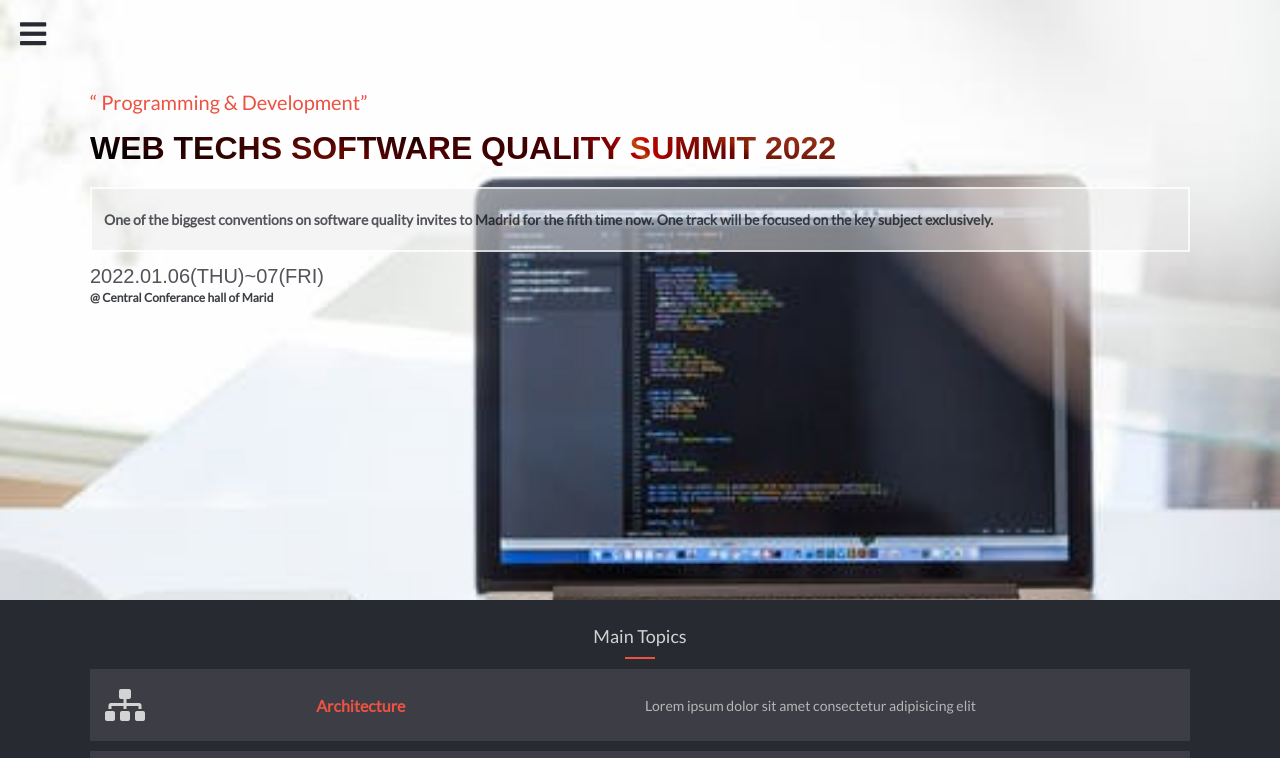
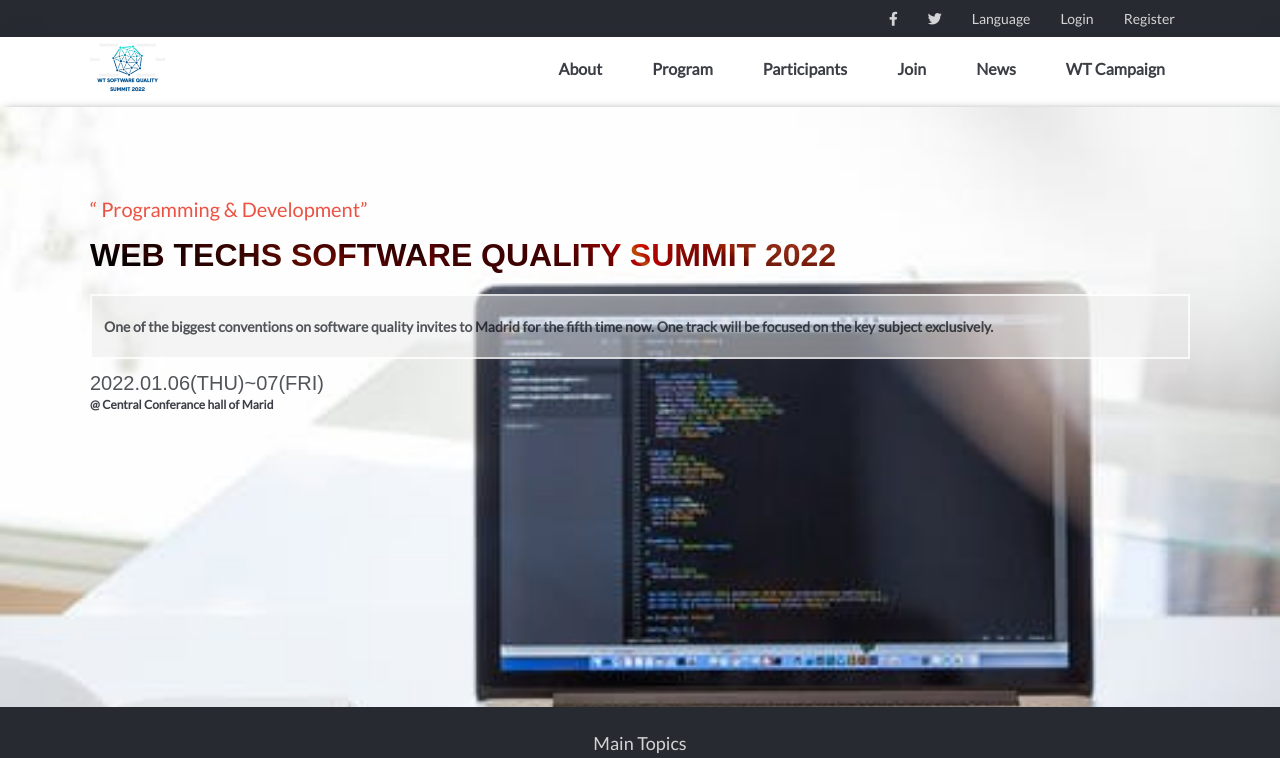
Before and after one commit to Nuri1977/conferance-app, a plain HTML site: page index.html in a window 1280 px wide. Shown: the top 758 px of the page. Drawn offline with Linux system fonts and the light colour scheme; a web font is replaced by a local one.

Commit message:
Add desktop leayout for Header navigation

```diff
--- a/index.html
+++ b/index.html
@@ -17,28 +17,28 @@
 <body >
 	<div class="burger"><i class="fas fa-bars"></i></div>
 	<header id="header">
-		<div class="nav1 hide">
+		<div class="nav1">
 			<nav class="container">
 				<ul class="ul-1">
-					<li class="btn-close hide"><a href="#"><i class="fas fa-times"></i></a></li>
-					<li class="fb show"><a href="#"><i class="fab fa-facebook-f"></i></a></li>
-					<li class="tw show"><a href="#"><i class="fab fa-twitter"></i></a></li>
+					<li class="btn-close"><a href="#"><i class="fas fa-times"></i></a></li>
+					<li class="fb"><a href="#"><i class="fab fa-facebook-f"></i></a></li>
+					<li class="tw"><a href="#"><i class="fab fa-twitter"></i></a></li>
 					<li><a href="#" >Language</a></li>
 					<li><a href="#" >Login</a></li>
 					<li><a href="#" >Register</a></li>
 				</ul>
 			</nav>
 		</div>
-		<div class="nav2 hide">
-			<nav class="container">
-				<a href="" class="logo show">Logo</a>
+		<div class="nav2">
+			<nav class="nav2a container">
+				<a href="" class="logo"><img src="images/logo_wtsq_1.png" alt="logo header"></a>
 				<ul class="ul-2">
 					<li><a href="about.html" >About</a></li>
-					<li><a href="courses" >Courses</a></li>
-					<li><a href="instructors" >Instructors</a></li>
-					<li><a href="#" >Boot Camps</a></li>
+					<li><a href="courses" >Program</a></li>
+					<li><a href="instructors" >Participants</a></li>
+					<li><a href="#" >Join</a></li>
 					<li><a href="#" >News</a></li>
-					<li><a href="#" >Patners</a></li>
+					<li><a href="#" >WT Campaign</a></li>
 				</ul>
 			</nav>
 		</div>
@@ -96,7 +96,7 @@
 						<!--
 						<img src="images/chess-board.png" alt="chess-table">
 						-->
-						<img src="images/isntructor-01.jpeg" alt="intructor 1">
+						<img src="images/isntructor-01.jpg" alt="intructor 1">
 					</div>
 					<div id="profile-info">
 						<h3>Jonh Smith</h3>
@@ -110,7 +110,7 @@
 						<!--
 						<img src="images/chess-board.png" alt="chess-table">
 						-->
-						<img src="images/isntructor-02.jpeg" alt="intructor 1">
+						<img src="images/isntructor-02.jpg" alt="intructor 1">
 					</div>
 					<div id="profile-info">
 						<h3>Jonh Smith</h3>
@@ -124,7 +124,7 @@
 						<!--
 						<img src="images/chess-board.png" alt="chess-table">
 						-->
-						<img src="images/isntructor-03.jpeg" alt="intructor 1">
+						<img src="images/isntructor-03.jpg" alt="intructor 1">
 					</div>
 					<div id="profile-info">
 						<h3>Jonh Smith</h3>
@@ -138,7 +138,7 @@
 						<!--
 						<img src="images/chess-board.png" alt="chess-table">
 						-->
-						<img src="images/isntructor-04.jpeg" alt="intructor 1">
+						<img src="images/isntructor-04.jpg" alt="intructor 1">
 					</div>
 					<div id="profile-info">
 						<h3>Jonh Smith</h3>
@@ -152,7 +152,7 @@
 						<!--
 						<img src="images/chess-board.png" alt="chess-table">
 						-->
-						<img src="images/isntructor-05.jpeg" alt="intructor 1">
+						<img src="images/isntructor-05.jpg" alt="intructor 1">
 					</div>
 					<div id="profile-info">
 						<h3>Jonh Smith</h3>
@@ -166,7 +166,7 @@
 						<!--
 						<img src="images/chess-board.png" alt="chess-table">
 						-->
-						<img src="images/isntructor-06.jpeg" alt="intructor 1">
+						<img src="images/isntructor-06.jpg" alt="intructor 1">
 					</div>
 					<div id="profile-info">
 						<h3>Jonh Smith</h3>
@@ -184,11 +184,11 @@
       <h2 class="partner-titlte">Partner</h2>
       <hr/>
       <ul class="ul-partners">
-        <li><img src="/images/csm_accemic_logo_4b3a6a3069.png" alt="accemic"></li>
-        <li><img src="/images/csm_AST_Logo_dc9df375ac.png" alt="ast"></li>
-        <li><img src="/images/csm_covalgo_logo_5c76066a75.png" alt="covalgo"></li>
-        <li><img src="/images/csm_iav_logo_04dcab0a74.png" alt="iav"></li>
-        <li><img src="/images/csm_Nagarro_3d880f2675.png" alt="nagaro"></li>
+        <li><img src="images/csm_accemic_logo_4b3a6a3069.png" alt="accemic"></li>
+        <li><img src="images/csm_AST_Logo_dc9df375ac.png" alt="ast"></li>
+        <li><img src="images/csm_covalgo_logo_5c76066a75.png" alt="covalgo"></li>
+        <li><img src="images/csm_iav_logo_04dcab0a74.png" alt="iav"></li>
+        <li><img src="images/csm_Nagarro_3d880f2675.png" alt="nagaro"></li>
       </ul>
     </div>
   </section>
--- a/main.js
+++ b/main.js
@@ -1,3 +1,4 @@
+/*
 const burger = document.querySelector('.burger');
 const nav1 = document.querySelector('.nav1');
 const nav2 = document.querySelector('.nav2');
@@ -24,3 +25,5 @@ btnCls.addEventListener('click', () => {
   fb.classList.replace('hide', 'show');
   tw.classList.replace('hide', 'show');
 });
+
+*/
--- a/styles.css
+++ b/styles.css
@@ -68,6 +68,7 @@ a {
 
 .nav1 {
   background-color: var(--primary);
+  display: none;
 }
 
 .nav1 a {
@@ -78,16 +79,22 @@ a {
   background-color: var(--white);
   color: var(--primary);
   box-shadow: 10px 10px 20px var(--primary);
+  display: none;
+}
+
+.logo img {
+  height: 60px;
 }
 
 .ul-1 {
   padding: 10px 0;
 }
 
-.ul-1 > * {
+.ul-1 li {
   color: var(--primary);
   padding: 5px;
-  font-weight: bold;
+  font-weight: 500;
+  opacity: 0.8;
 }
 
 .btn-close {
@@ -98,6 +105,7 @@ a {
 .btn-close a {
   font-size: 20px;
   padding: 0 10px;
+  display: none;
 }
 
 .ul-2 {
@@ -110,16 +118,8 @@ a {
 
 .ul-2 a {
   color: var(--primary);
-  font-weight: bold;
-}
-
-.ul-1 > *:hover {
-  opacity: 0.7;
-}
-
-.ul-2 li > *:hover {
-  border-bottom: 3px solid var(--primary);
-  padding-bottom: 3px;
+  font-weight: 800;
+  opacity: 0.9;
 }
 
 /*   HEADLINE SECTION    */
@@ -127,6 +127,7 @@ a {
   background-image: url(./images/hero-photo-03.jpeg);
   background-repeat: no-repeat;
   background-size: cover;
+  box-shadow: 5px 5px 10px var(--primary);
   height: 600px;
 }
 
@@ -150,7 +151,7 @@ blockquote {
   font-weight: 900;
   margin: 15px 0 20px 0;
   width: 100%;
-  background-image: url(../images/fire.jpg);
+  background-image: url(/images/fire.jpg);
   background-size: cover;
   background-position: center center;
   -webkit-background-clip: text;
@@ -571,3 +572,61 @@ blockquote {
   font-size: 14px;
   opacity: 0.8;
 }
+
+/* ------------------------------------------------------------------- */
+
+/*                  DESKTOP VIEW                                      */
+
+/* ------------------------------------------------------------------- */
+
+@media only screen and (min-width: 768px) {
+  .container {
+    max-width: 1100px;
+    margin: auto;
+  }
+
+  /*  HEADER SECTION  */
+  .burger {
+    display: none;
+  }
+
+  .nav1 {
+    display: block;
+  }
+
+  .nav2 {
+    display: block;
+    height: 70px;
+  }
+
+  .nav2a {
+    display: flex;
+    justify-content: space-between;
+    align-items: center;
+  }
+
+  .ul-1 {
+    display: flex;
+    justify-content: flex-end;
+  }
+
+  .ul-1 li {
+    padding: 0 15px;
+    font-size: 14px;
+  }
+
+  .ul-2 {
+    display: flex;
+    justify-content: flex-end;
+  }
+
+  .ul-2 li {
+    padding: 10px 25px;
+  }
+
+
+
+
+
+
+}
```
Also changed, not shown: images/isntructor-01.jpg (renamed from images/isntructor-01.jpeg), images/isntructor-02.jpg (renamed from images/isntructor-02.jpeg), images/isntructor-03.jpg (renamed from images/isntructor-03.jpeg), images/isntructor-04.jpg (renamed from images/isntructor-04.jpeg), images/isntructor-05.jpg (renamed from images/isntructor-05.jpeg), images/isntructor-06.jpg (renamed from images/isntructor-06.jpeg).
